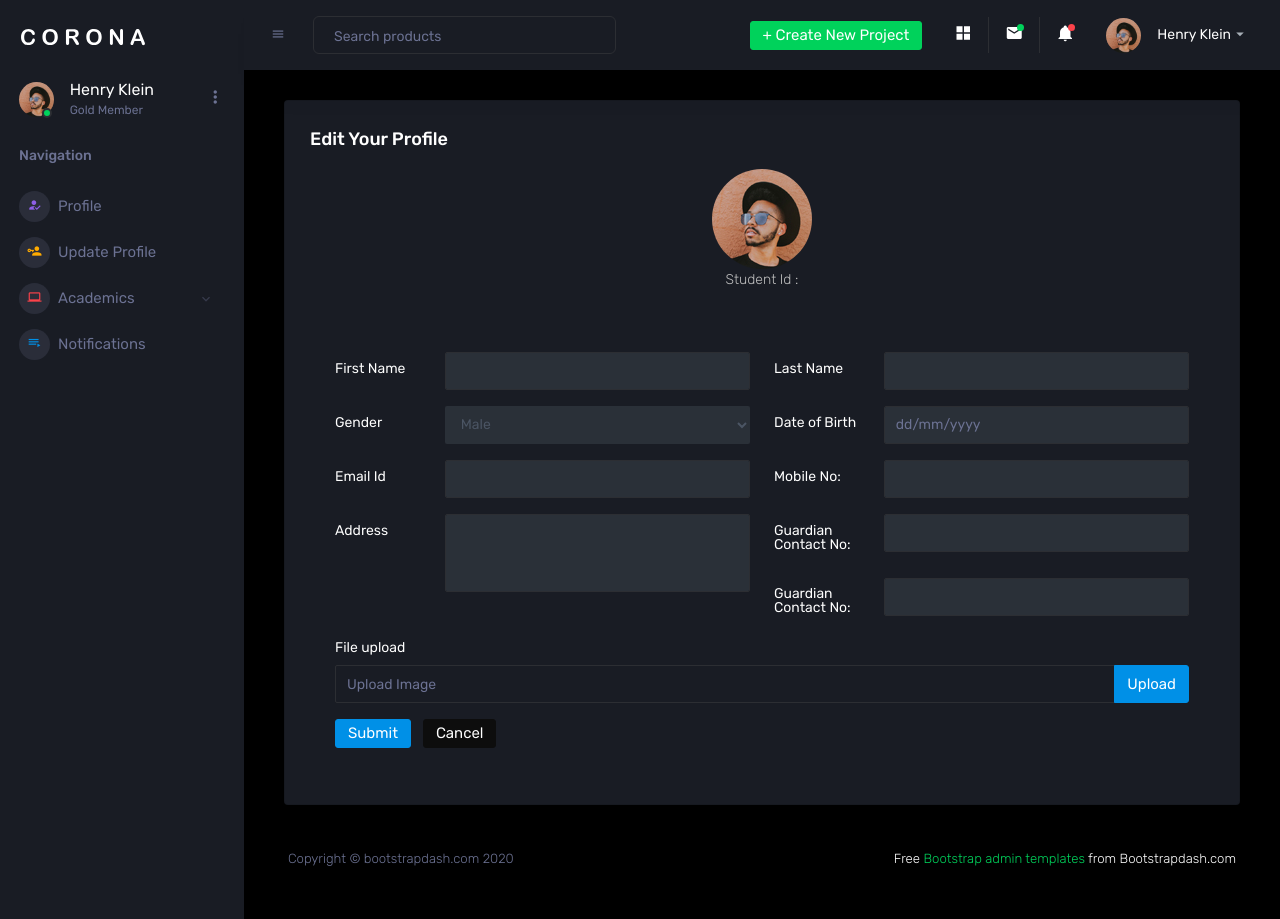
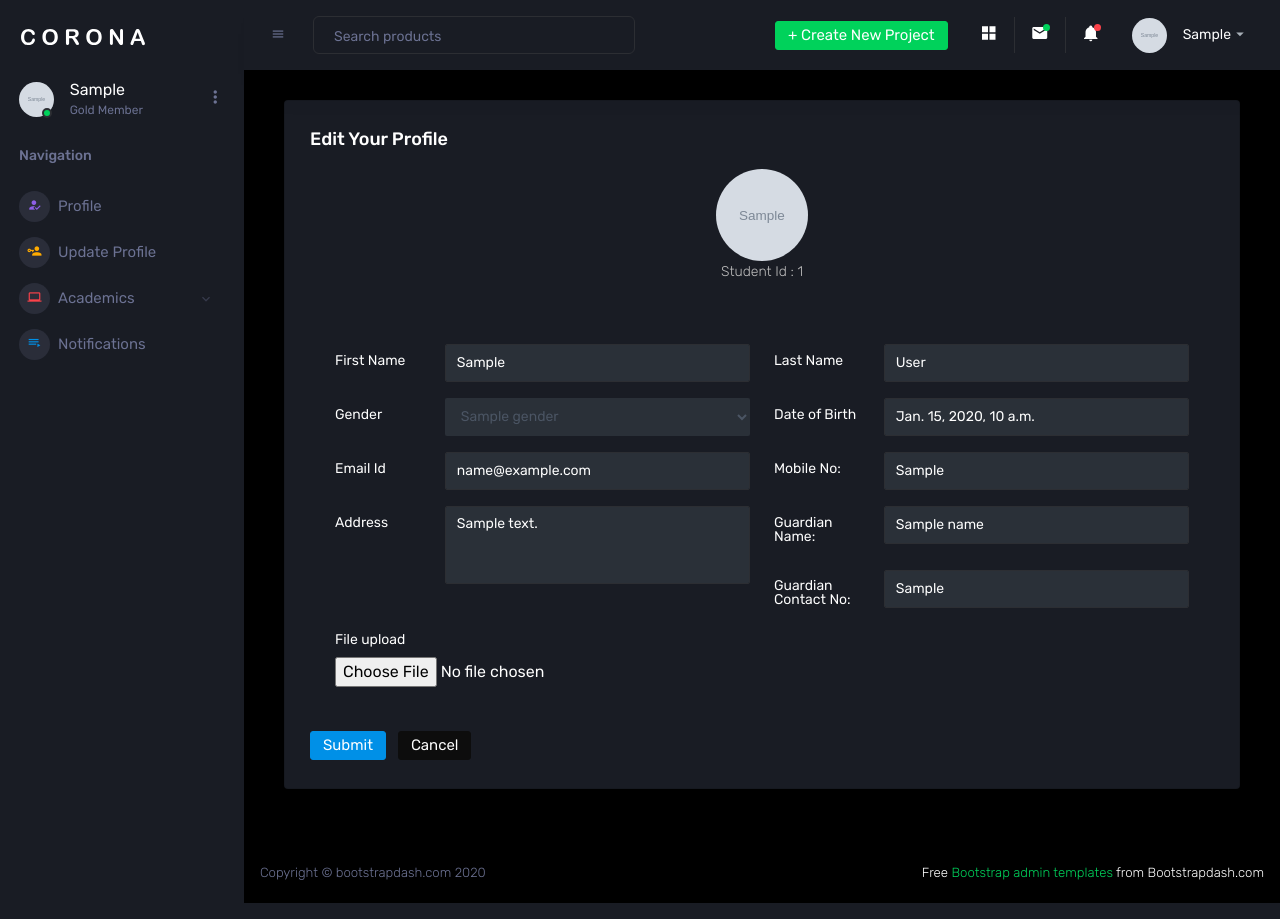
Before and after one commit to ryban94/college-management-system, a Django app: template templates/student_edit.html in a window 1280 px wide. Run offline with Django 3.2, Linux system fonts and the light colour scheme; the template is opened without the code that fills it: most values are stand-ins (such as "Sample title", 1, 10 or a date in 2020); grey boxes marked "Sample" are stand-in pictures; some libraries are stand-ins or nearby versions.

Commit message:
login,profile,edit created

```diff
--- a/templates/student_edit.html
+++ b/templates/student_edit.html
@@ -13,10 +13,13 @@
         <div class="card-body">
             <h4 class="card-title">Edit Your Profile</h4>
             <p class="card-description"></p>
-            <form class="forms-sample">
+            <form class="forms-sample" method="POST" action="{% url 'stud_save' %}" enctype="multipart/form-data">
+                {% csrf_token %}
                 <div style="text-align:center;">
-                    <img class="img-xl rounded-circle" src="{% static 'assets/images/faces/face15.jpg' %}" alt="">
-                    <p class="card-description"> Student Id : </p>
+                    <img class="img-lg rounded-circle" src="{{name.Image.url}}" alt="">
+                    <p class="card-description">Student Id : {{name.StudentId}}</p>
+                    <input type="hidden" class="form-control" value="{{name.StudentId}}" name="StudentId">
+
                 </div>
                 <div class="card-body">
                     <h4 class="card-title"></h4>
@@ -27,7 +30,7 @@
                             <div class="form-group row">
                                 <label class="col-sm-3 col-form-label">First Name</label>
                                 <div class="col-sm-9">
-                                    <input type="text" class="form-control">
+                                    <input type="text" class="form-control" value="{{name.FirstName}}" name="FirstName">
                                 </div>
                             </div>
                         </div>
@@ -35,7 +38,7 @@
                             <div class="form-group row">
                                 <label class="col-sm-3 col-form-label">Last Name</label>
                                 <div class="col-sm-9">
-                                    <input type="text" class="form-control">
+                                    <input type="text" class="form-control" value="{{name.LastName}}" name="LastName">
                                 </div>
                             </div>
                         </div>
@@ -45,7 +48,8 @@
                             <div class="form-group row">
                                 <label class="col-sm-3 col-form-label">Gender</label>
                                 <div class="col-sm-9">
-                                    <select class="form-control">
+                                    <select class="form-control" name="Gender" >
+                                        <option>{{name.Gender}}</option>
                                         <option>Male</option>
                                         <option>Female</option>
                                     </select>
@@ -56,7 +60,7 @@
                             <div class="form-group row">
                                 <label class="col-sm-3 col-form-label">Date of Birth</label>
                                 <div class="col-sm-9">
-                                    <input class="form-control" placeholder="dd/mm/yyyy">
+                                    <input type="text" class="form-control"  value="{{name.DateOfBirth}}" name="DateOfBirth">
                                 </div>
                             </div>
                         </div>
@@ -66,7 +70,7 @@
                             <div class="form-group row">
                                 <label class="col-sm-3 col-form-label">Email Id</label>
                                 <div class="col-sm-9">
-                                    <input type="email" class="form-control">
+                                    <input type="email" class="form-control" value="{{name.Email}}" name="Email">
                                 </div>
                             </div>
                         </div>
@@ -74,7 +78,7 @@
                             <div class="form-group row">
                                 <label class="col-sm-3 col-form-label">Mobile No:</label>
                                 <div class="col-sm-9">
-                                    <input type="tel" class="form-control" pattern="[0-9]{4} [0-9]{3} [0-9]{3} ">
+                                    <input type="tel" class="form-control" value="{{name.ContactNo}}" name="ContactNo">
                                 </div>
                             </div>
                         </div>
@@ -85,34 +89,31 @@
                                 <label class="col-sm-3 col-form-label" for="exampleTextarea1">Address</label>
 
                                 <div class="col-sm-9">
-                                    <textarea class="form-control" id="exampleTextarea1" rows="4"></textarea>
+                                    <textarea class="form-control" id="exampleTextarea1" rows="4" name="Address">{{name.Address}}</textarea>
                                 </div>
                             </div>
                         </div>
                         <div class="col-md-6">
                             <div class="form-group row">
-                                <label class="col-sm-3 col-form-label">Guardian Contact No:</label>
+                                <label class="col-sm-3 col-form-label">Guardian Name:</label>
                                 <div class="col-sm-9">
-                                    <input type="tel" class="form-control" pattern="[0-9]{4} [0-9]{3} [0-9]{3} ">
+                                    <input type="tel" class="form-control" value="{{name.GuardianName}}" name="GuardianName">
                                 </div>
                                 </div>
                                 <div class="form-group row">
                                 <label class="col-sm-3 col-form-label">Guardian Contact No:</label>
                                 <div class="col-sm-9">
-                                    <input type="tel" class="form-control" pattern="[0-9]{4} [0-9]{3} [0-9]{3} ">
+                                    <input type="tel" class="form-control" value="{{name.GuardianContact}}" name="GuardianContact">
                                 </div>
                             </div>
                         </div>
                     </div>
                     <div class="form-group">
                         <label>File upload</label>
-                        <input type="file" name="img[]" class="file-upload-default">
-                        <div class="input-group col-xs-12">
-                            <input type="text" class="form-control file-upload-info" disabled=""
-                                   placeholder="Upload Image">
-                            <span class="input-group-append">
-                            <button class="file-upload-browse btn btn-primary" type="button">Upload</button>
-                          </span>
+                        <div>
+                        <input type="file" name="Image">
+                            </div>
+
                         </div>
                     </div>
                     <button type="submit" class="btn btn-primary mr-2">Submit</button>
--- a/templates/studentindex.html
+++ b/templates/studentindex.html
@@ -41,11 +41,11 @@
             <div class="profile-desc">
               <div class="profile-pic">
                 <div class="count-indicator">
-                  <img class="img-xs rounded-circle " src="{% static 'assets/images/faces/face15.jpg' %}" alt="">
+                  <img class="img-xs rounded-circle " src="{{name.Image.url}}" alt="">
                   <span class="count bg-success"></span>
                 </div>
                 <div class="profile-name">
-                  <h5 class="mb-0 font-weight-normal">Henry Klein</h5>
+                  <h5 class="mb-0 font-weight-normal">{{name.FirstName}}</h5>
                   <span>Gold Member</span>
                 </div>
               </div>
@@ -287,8 +287,8 @@
               <li class="nav-item dropdown">
                 <a class="nav-link" id="profileDropdown" href="#" data-toggle="dropdown">
                   <div class="navbar-profile">
-                    <img class="img-xs rounded-circle" src="{% static 'assets/images/faces/face15.jpg' %}" alt="">
-                    <p class="mb-0 d-none d-sm-block navbar-profile-name">Henry Klein</p>
+                    <img class="img-xs rounded-circle" src="{{name.Image.url}}" alt="">
+                    <p class="mb-0 d-none d-sm-block navbar-profile-name">{{name.FirstName}}</p>
                     <i class="mdi mdi-menu-down d-none d-sm-block"></i>
                   </div>
                 </a>
@@ -306,7 +306,7 @@
                     </div>
                   </a>
                   <div class="dropdown-divider"></div>
-                  <a class="dropdown-item preview-item">
+                  <a class="dropdown-item preview-item" href="{% url 'stud_logout' %}">
                     <div class="preview-thumbnail">
                       <div class="preview-icon bg-dark rounded-circle">
                         <i class="mdi mdi-logout text-danger"></i>
@@ -657,8 +657,8 @@
                               </div>
                             </td>
                             <td>
-                              <img src="{% static 'assets/images/faces/face1.jpg' %}" alt="image" />
-                              <span class="pl-2">Henry Klein</span>
+                              <img src="{{name.Image.url}}" alt="image" />
+                              <span class="pl-2">{{name.FirstName}}</span>
                             </td>
                             <td> 02312 </td>
                             <td> $14,500 </td>
--- a/urls.py
+++ b/urls.py
@@ -8,7 +8,9 @@ urlpatterns = [
     path('stud_save/',views.stud_save,name="stud_save"),
     path('stud_notification/',views.stud_notification,name="stud_notification"),
     path('stud_user/',views.stud_user,name="stud_user"),
-    path('stud_login/',views.stud_login,name="stud_login")
+    path('stud_login/',views.stud_login,name="stud_login"),
+    path('stud_save/',views.stud_save,name="stud_save"),
+    path('stud_logout/',views.stud_logout,name="stud_logout")
 
 
 ]
```
Also changed, not shown: templates/student_profile.html (+15 -16 lines), views.py (+34 -21 lines).
